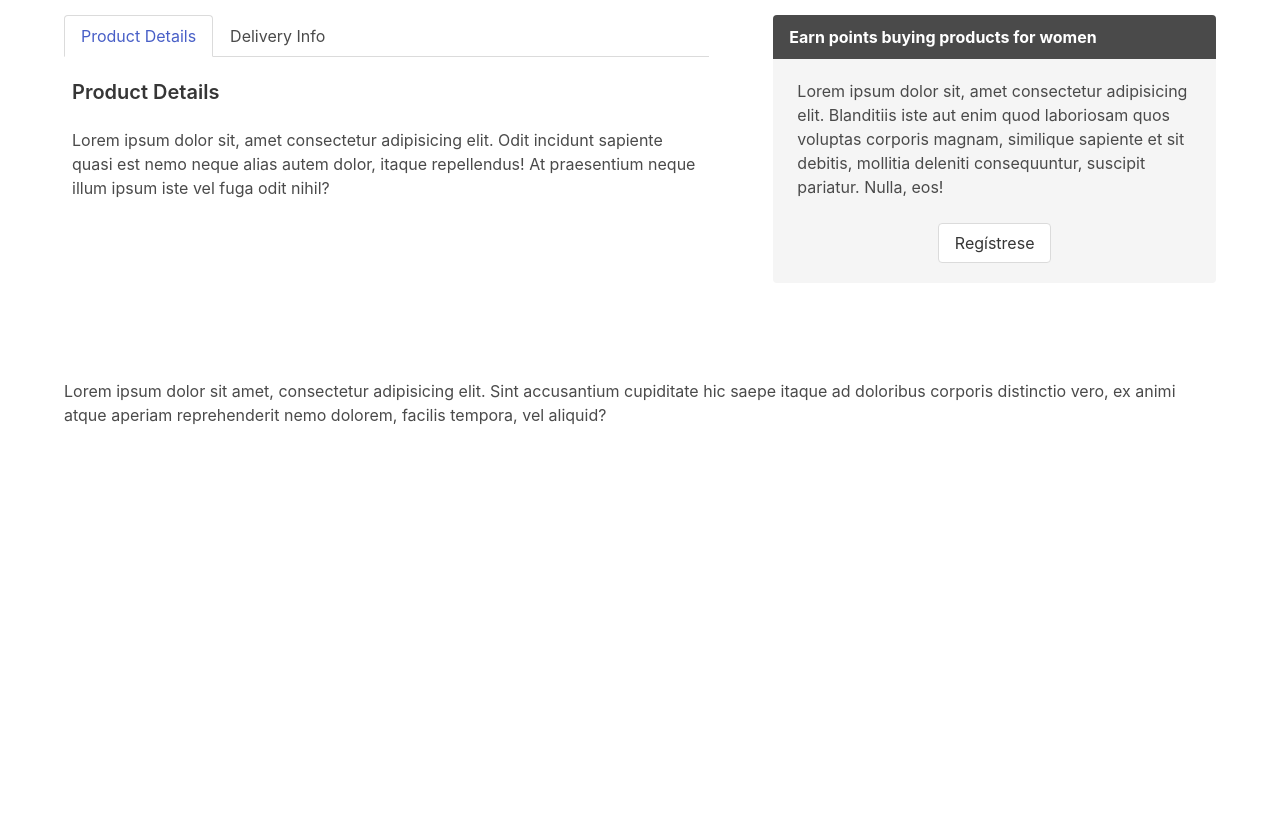
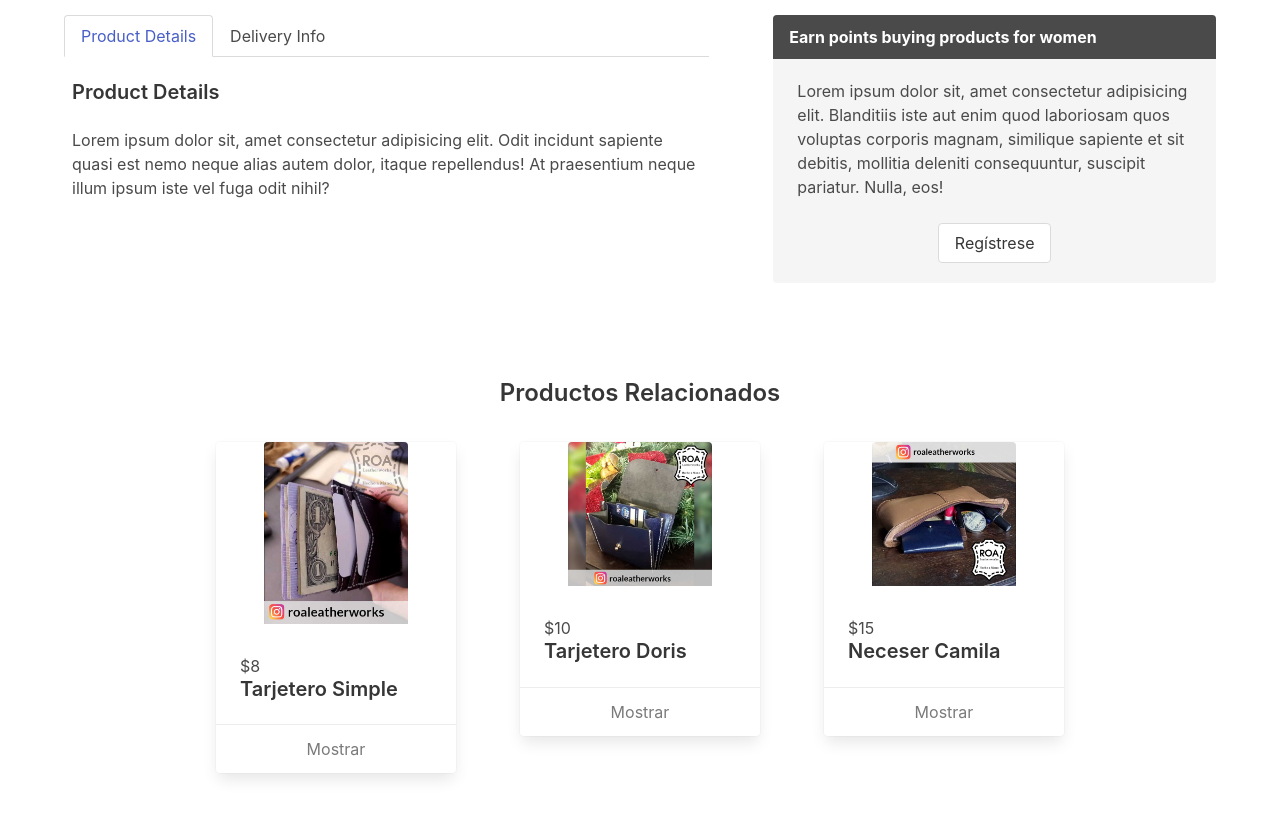
Before and after one commit to oroafulldev/tutorial-bulma, a plain HTML site: page spacing.html in a window 1280 px wide. Shown: the part 1053-1870 px from the top of the page. Before the commit the page ends 1528 px from the top, so only its background shows below. Drawn offline with nearby package versions, Linux system fonts and the light colour scheme.

Commit message:
Se agregan tarjetas con productos relacionados. Se agrega modal sencillo y funcional.

```diff
--- a/js/index.js
+++ b/js/index.js
@@ -31,3 +31,16 @@ tabs.forEach((tab) => {
         });
     });
 });
+
+// Modal
+const singupButton = document.querySelector('#signup');
+const modalBg = document.querySelector('.modal-background');
+const modal = document.querySelector('.modal');
+
+singupButton.addEventListener('click', () => {
+    modal.classList.add('is-active');
+});
+
+modalBg.addEventListener('click', () => {
+    modal.classList.remove('is-active');
+});
--- a/spacing.html
+++ b/spacing.html
@@ -103,7 +103,7 @@
                         </div>
                         <div class="message-body">
                             <p>Lorem ipsum dolor sit, amet consectetur adipisicing elit. Blanditiis iste aut enim quod laboriosam quos voluptas corporis magnam, similique sapiente et sit debitis, mollitia deleniti consequuntur, suscipit pariatur. Nulla, eos!</p>
-                            <div class="has-text-centered"><button class="button mt-5">Regístrese</button></div>
+                            <div class="has-text-centered"><button class="button mt-5" id="signup">Regístrese</button></div>
                         </div>
                     </div>
                 </div>
@@ -111,11 +111,72 @@
         </div>
     </section>
 
-    <div class="section">
+    <div class="section is-hidden-mobile">
         <div class="container">
-            <p>Lorem ipsum dolor sit amet, consectetur adipisicing elit. Sint accusantium cupiditate hic saepe itaque ad doloribus corporis distinctio vero, ex animi atque aperiam reprehenderit nemo dolorem, facilis tempora, vel aliquid?</p>
+            <h3 class="title has-text-centered is-size-4">Productos Relacionados</h3>
+            <div class="columns mt-5 is-8 is-variable is-centered">
+                <div class="column is-4-tablet is-3-desktop">
+                    <div class="card">
+                        <div class="card-image has-text-centered px-6">
+                            <img src="./images/tarjetero_simple_01.jpg" alt="Tarjetero Simple">
+                        </div>
+                        <div class="card-content">
+                            <p>$8</p>
+                            <p class="title is-size-5">Tarjetero Simple</p>
+                        </div>
+                        <footer class="card-footer">
+                            <p class="card-footer-item">
+                                <a href="" class="has-text-grey">Mostrar</a>
+                            </p>
+                        </footer>
+                    </div>
+                </div>
+                <div class="column is-4-tablet is-3-desktop">
+                    <div class="card">
+                        <div class="card-image has-text-centered px-6">
+                            <img src="./images/tarjetero_doris_01.jpg" alt="Tarjetero Doris">
+                        </div>
+                        <div class="card-content">
+                            <p>$10</p>
+                            <p class="title is-size-5">Tarjetero Doris</p>
+                        </div>
+                        <footer class="card-footer">
+                            <p class="card-footer-item">
+                                <a href="" class="has-text-grey">Mostrar</a>
+                            </p>
+                        </footer>
+                    </div>
+                </div>
+                <div class="column is-4-tablet is-3-desktop">
+                    <div class="card">
+                        <div class="card-image has-text-centered px-6">
+                            <img src="./images/neceser_camila_02.jpg" alt="Neceser Camila">
+                        </div>
+                        <div class="card-content">
+                            <p>$15</p>
+                            <p class="title is-size-5">Neceser Camila</p>
+                        </div>
+                        <footer class="card-footer">
+                            <p class="card-footer-item">
+                                <a href="" class="has-text-grey">Mostrar</a>
+                            </p>
+                        </footer>
+                    </div>
+                </div>
+            </div>
         </div>
     </div>
+
+    <!-- Mensaje Modal -->
+    <div class="modal">
+        <div class="modal-background">
+
+        </div>
+        <div class="modal-content has-background-white py-5 px-5">
+            <h3 class="title mb-6">Únase al club</h3>
+        </div>
+    </div>
+
     <script src="./js/index.js"></script>
 </body>
 </html>
```
Also changed, not shown: images/neceser_camila_02.jpg (added), images/tarjetero_doris_01.jpg (added), images/tarjetero_simple_01.jpg (added), 1 other file.
